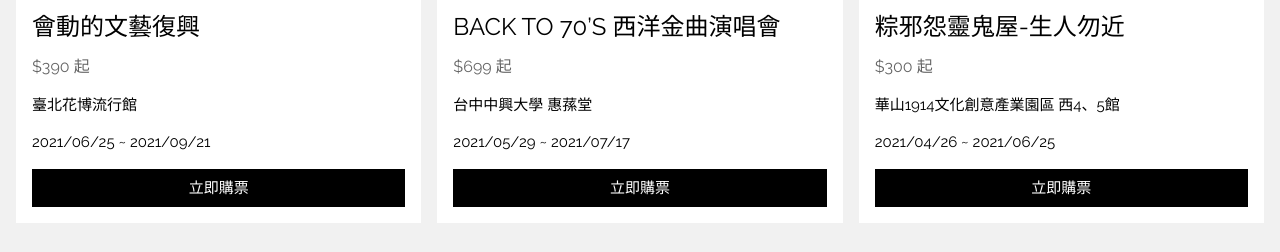
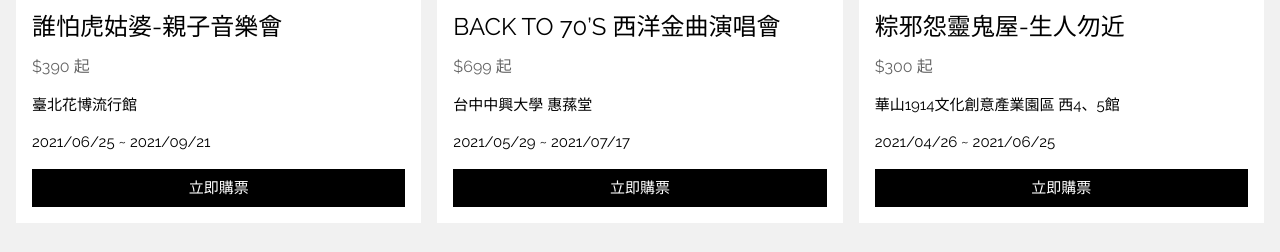
Before and after one commit to huanginch/fintech_final, a Flask app: page / in a window 1280 px wide. Shown: the part 628-880 px from the top of the page. Run offline with Flask 2, Linux system fonts and the light colour scheme; parts of the project's set-up code (start-up, migrations or seed data) failed here and were passed over; some libraries are stand-ins or nearby versions.

Commit message:
虎姑婆

```diff
--- a/templates/Home.html
+++ b/templates/Home.html
@@ -55,7 +55,7 @@ body,h1,h2,h3,h4,h5,h6 {font-family: "Raleway", Arial, Helvetica, sans-serif}
     <div class="w3-third w3-margin-bottom">
       <img src="https://imgs.utiki.com.tw/Data/UTIKI_UDN/Images/ADImages/202104/202104230748092253740x420.jpg" alt="Norway" style="width:100%">
       <div class="w3-container w3-white">
-        <h3>會動的文藝復興</h3>
+        <h3>誰怕虎姑婆-親子音樂會</h3>
         <h6 class="w3-opacity"> $390 起</h6>
         <p>臺北花博流行館</p>
         <p>2021/06/25 ~ 2021/09/21</p>
--- a/templates/ticket_info_1.html
+++ b/templates/ticket_info_1.html
@@ -20,7 +20,7 @@ body,h1,h2,h3,h4,h5,h6 {font-family: "Raleway", Arial, Helvetica, sans-serif}
     <img src="https://threeonelee.com/wp-content/uploads/20210504163254_70.jpg" alt="文藝復興" style="width: 50%;">
     <div class="w3-container w3-white" style="margin:0px auto; width:50%">
         <div class="w3-container">
-            <h2 style="font-weight: bold;">會動的文藝復興</h2>
+            <h2 style="font-weight: bold;">誰怕虎姑婆-親子音樂會</h2>
             <!-- half:票券資訊 -->
             <div class="w3-container">
                 <h3 class="w3-left-align w3-border-bottom" style="font-weight: bold;">票券資訊</h3>
```
